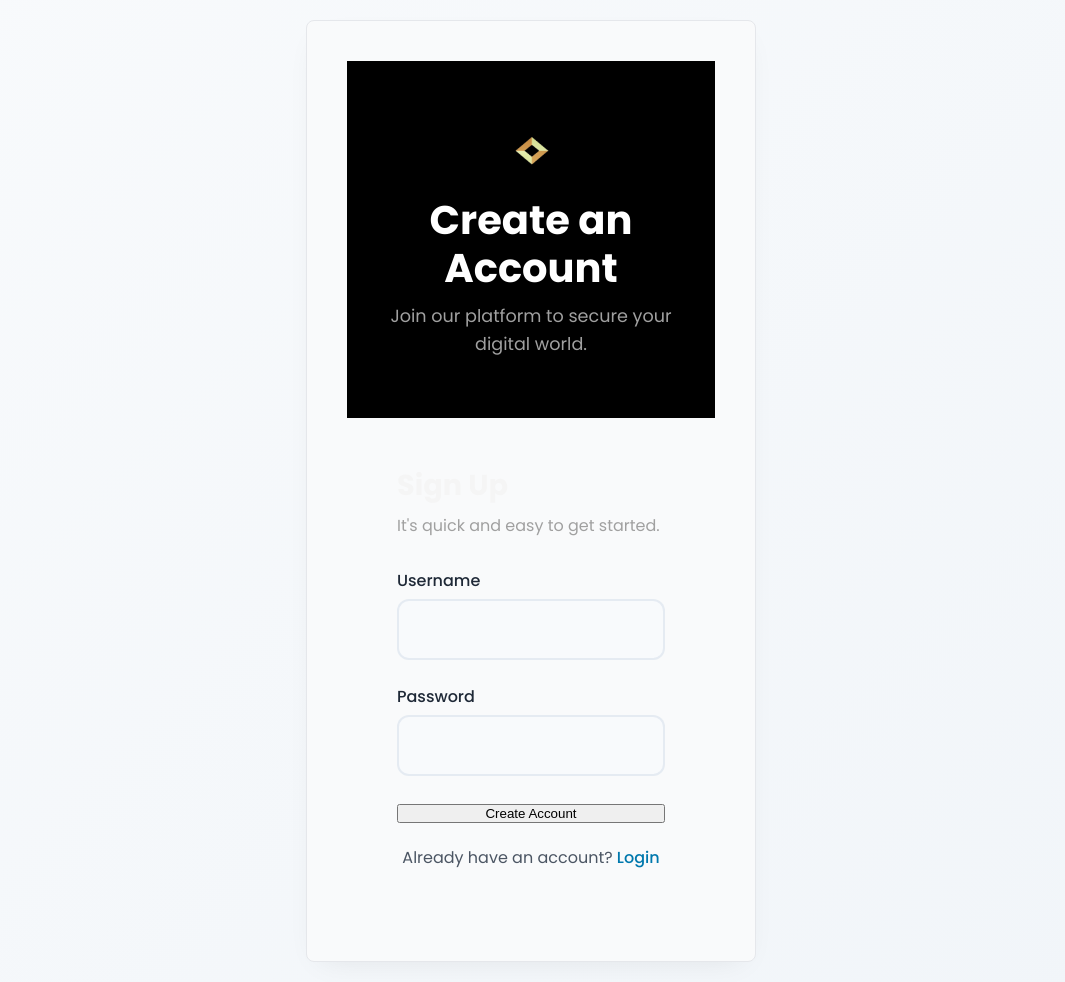
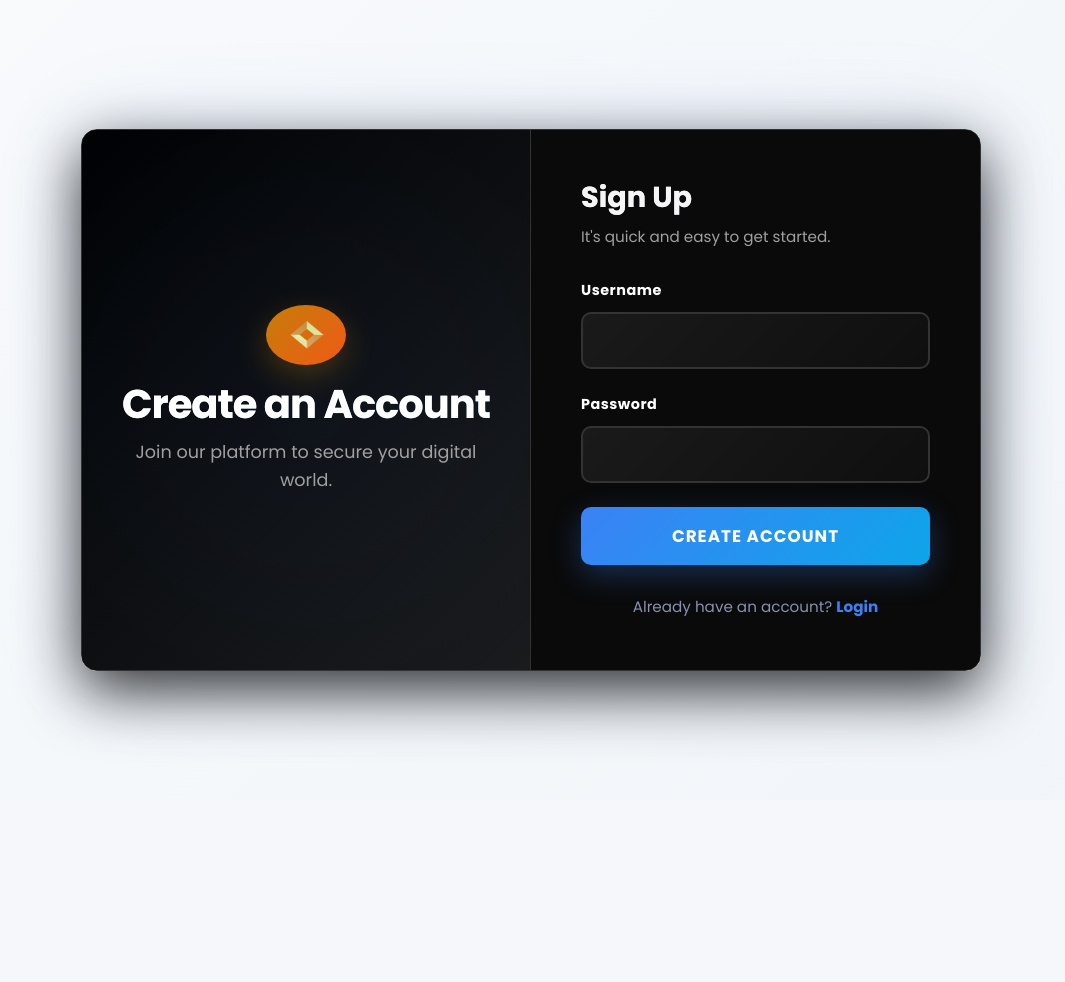
Before and after one commit to yashdiwan12/Obsidian-Project, a PHP site: page /signup.html in a window 1280 px wide. Shown: the whole page, without its empty margins (109-1174 px from the left). After the commit the page ends 741 px from the top, so only its background shows below. Run offline with PHP 8.4, Linux system fonts and the light colour scheme.

Commit message:
Updated Styles

```diff
--- a/Mstyle.css
+++ b/Mstyle.css
@@ -921,7 +921,8 @@ body.dark-theme .sun-icon {
 }
 
 .auth-page-body {
-    background: var(--bg-main);
+    background: #000000;
+    min-height: 100vh;
 }
 
 .auth-container {
@@ -930,25 +931,215 @@ body.dark-theme .sun-icon {
     align-items: center;
     min-height: 100vh;
     padding: 20px;
+    background: #000000;
 }
 
 .auth-wrapper {
-    background-color: var(--bg-main);
-    border: 1px solid var(--bg-nav-border);
-    padding: 40px;
-    border-radius: 8px;
+    background: linear-gradient(135deg, #1a1a1a 0%, #0a0a0a 100%);
+    border: 1px solid #333333;
+    padding: 0;
+    border-radius: 16px;
     width: 100%;
-    max-width: 450px;
-    box-shadow: 0 10px 30px -15px rgba(0, 0, 0, 0.1);
+    max-width: 900px;
+    box-shadow: 0 20px 60px rgba(0, 0, 0, 0.8), 0 0 100px rgba(59, 130, 246, 0.1);
+    overflow: hidden;
+    display: grid;
+    grid-template-columns: 1fr 1fr;
 }
 
-.auth-wrapper h2 {
+.auth-branding {
+    background: linear-gradient(135deg, #000000 0%, #1a1a1a 100%);
+    color: #ffffff;
+    padding: 60px 40px;
+    display: flex;
+    flex-direction: column;
+    justify-content: center;
+    align-items: center;
     text-align: center;
-    color: var(--text-primary);
+    border-right: 1px solid #333333;
+    position: relative;
+    overflow: hidden;
+}
+
+.auth-branding::before {
+    content: '';
+    position: absolute;
+    top: -50%;
+    left: -50%;
+    width: 200%;
+    height: 200%;
+    background: radial-gradient(circle, rgba(59, 130, 246, 0.1) 0%, transparent 70%);
+    animation: pulse 8s ease-in-out infinite;
+}
+
+@keyframes pulse {
+    0%, 100% { transform: scale(1); opacity: 0.5; }
+    50% { transform: scale(1.1); opacity: 0.8; }
+}
+
+.auth-branding .logo {
+    width: 80px;
+    height: 80px;
+    margin: 0 auto 20px auto;
+    background: linear-gradient(135deg, #3B82F6, #0EA5E9);
+    border-radius: 50%;
+    display: flex;
+    align-items: center;
+    justify-content: center;
+    box-shadow: 0 10px 30px rgba(59, 130, 246, 0.3);
+    position: relative;
+    z-index: 1;
+}
+
+.auth-branding h1 {
+    font-family: 'Poppins', sans-serif;
+    font-size: 3rem;
+    font-weight: 800;
+    margin-bottom: 15px;
+    background: linear-gradient(135deg, #ffffff 0%, #3B82F6 100%);
+    -webkit-background-clip: text;
+    background-clip: text;
+    color: transparent;
+    letter-spacing: -1px;
+    position: relative;
+    z-index: 1;
+}
+
+.auth-branding p {
+    font-family: 'Poppins', sans-serif;
+    font-size: 1.1rem;
+    color: #a0a0a0;
+    line-height: 1.6;
+    position: relative;
+    z-index: 1;
+}
+
+.auth-form-container {
+    padding: 60px 50px;
+    display: flex;
+    flex-direction: column;
+    justify-content: center;
+    background: #0a0a0a;
+}
+
+.auth-form-container h2 {
+    font-family: 'Poppins', sans-serif;
+    font-size: 2.2rem;
+    color: #ffffff;
+    margin-bottom: 10px;
+    text-align: left;
+    font-weight: 700;
+    background: linear-gradient(135deg, #ffffff 0%, #3B82F6 100%);
+    -webkit-background-clip: text;
+    background-clip: text;
+    color: transparent;
+}
+
+.auth-form-container .subtitle {
+    font-family: 'Poppins', sans-serif;
+    color: #8892b0;
+    margin-bottom: 35px;
+    text-align: left;
+    font-size: 0.95rem;
+}
+
+.form-group {
+    margin-bottom: 24px;
+    text-align: left;
+}
+
+.form-group label {
+    display: block;
+    font-weight: 600;
+    color: #ffffff;
+    margin-bottom: 10px;
+    font-size: 0.9rem;
+    letter-spacing: 0.5px;
+}
+
+.form-group input {
+    width: 100%;
+    padding: 14px 18px;
+    border: 2px solid #333333;
+    border-radius: 10px;
+    background: linear-gradient(135deg, #1a1a1a 0%, #0f0f0f 100%);
+    color: #ffffff;
+    font-family: 'Poppins', sans-serif;
+    font-size: 1rem;
+    transition: all 0.3s ease;
+}
+
+.form-group input::placeholder {
+    color: #555555;
+}
+
+.form-group input:focus {
+    outline: none;
+    border-color: #3B82F6;
+    background: #1a1a1a;
+    box-shadow: 0 0 0 4px rgba(59, 130, 246, 0.1);
 }
 
 .auth-btn {
     width: 100%;
+    padding: 16px;
+    border: none;
+    border-radius: 10px;
+    background: linear-gradient(135deg, #3B82F6 0%, #0EA5E9 100%);
+    color: #ffffff;
+    font-family: 'Poppins', sans-serif;
+    font-size: 1.05rem;
+    font-weight: 700;
+    cursor: pointer;
+    transition: all 0.3s ease;
+    text-transform: uppercase;
+    letter-spacing: 1px;
+    box-shadow: 0 10px 30px rgba(59, 130, 246, 0.3);
+    position: relative;
+    overflow: hidden;
+}
+
+.auth-btn::before {
+    content: '';
+    position: absolute;
+    top: 0;
+    left: -100%;
+    width: 100%;
+    height: 100%;
+    background: linear-gradient(90deg, transparent, rgba(255, 255, 255, 0.2), transparent);
+    transition: left 0.5s ease;
+}
+
+.auth-btn:hover::before {
+    left: 100%;
+}
+
+.auth-btn:hover {
+    transform: translateY(-2px);
+    box-shadow: 0 15px 40px rgba(59, 130, 246, 0.4);
+}
+
+.auth-btn:active {
+    transform: translateY(0);
+}
+
+.auth-switch-link {
+    margin-top: 30px;
+    font-size: 0.95rem;
+    color: #8892b0;
+    text-align: center;
+}
+
+.auth-switch-link a {
+    color: #3B82F6;
+    text-decoration: none;
+    font-weight: 600;
+    transition: color 0.3s ease;
+}
+
+.auth-switch-link a:hover {
+    color: #0EA5E9;
+    text-decoration: underline;
 }
 
 .auth-full-page {
```
